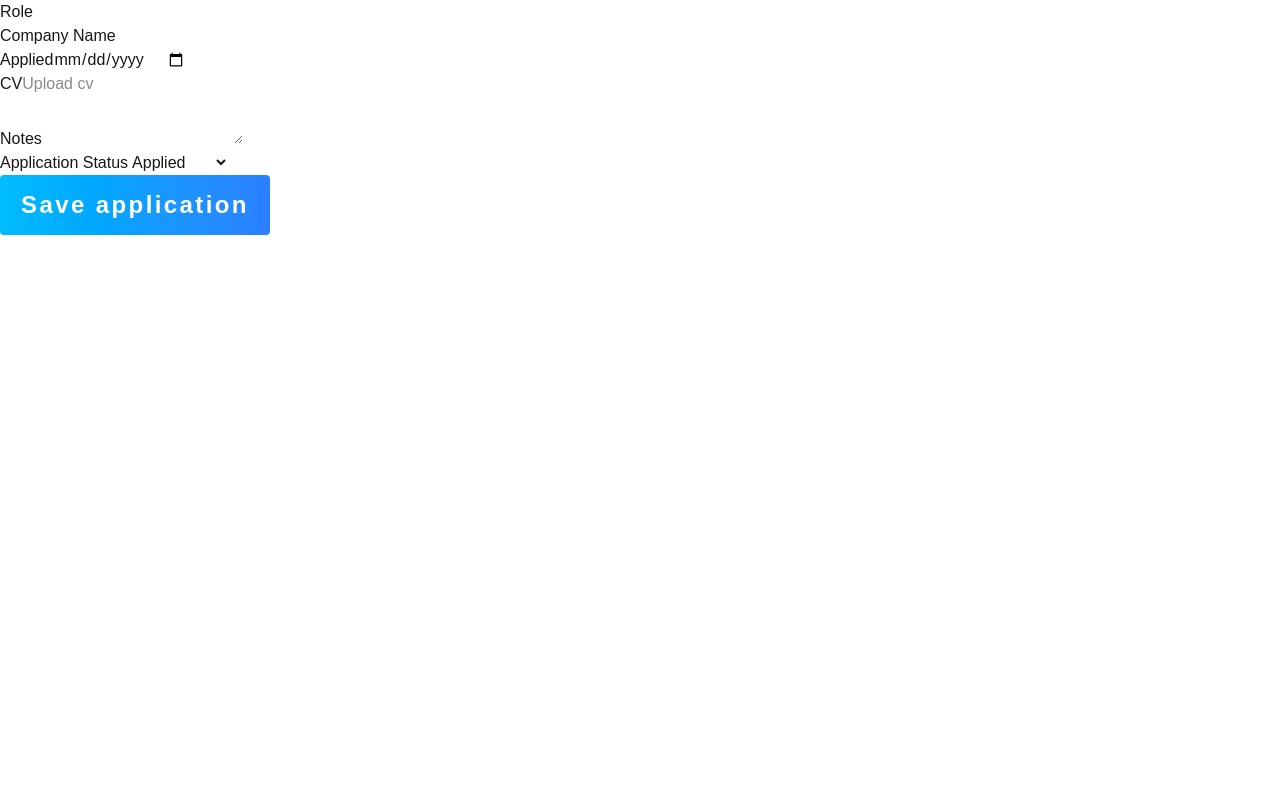
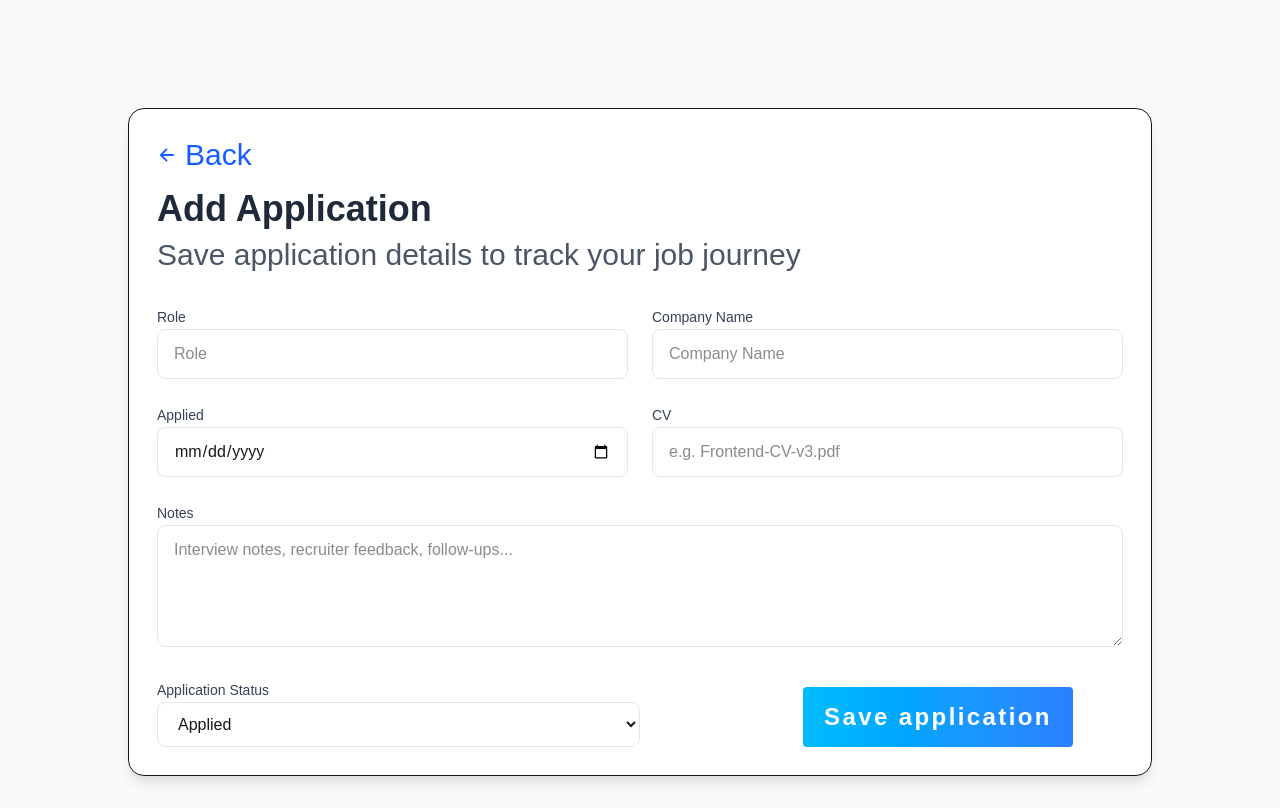
Before and after one commit to patilnandini1811/JobJourney, a Next.js app in the folder job-tracker-app/jobjourney-frontend/: page /applicationform in a window 1280 px wide. Built offline with nearby package versions, Linux system fonts and the light colour scheme.

Commit message:
Fixed Application form css

```diff
--- a/job-tracker-app/jobjourney-frontend/components/ApplicationForm.tsx
+++ b/job-tracker-app/jobjourney-frontend/components/ApplicationForm.tsx
@@ -1,54 +1,107 @@
-import React from 'react'
+"use client";
+
+import React from "react";
 import GradientBtn from "./ui/GradientBtn";
+import { IoArrowBack } from "react-icons/io5";
+import { useRouter } from "next/navigation";
+
 export const ApplicationForm = () => {
+  const router = useRouter();
+
   return (
-    <main>
-      <section>
-        <header>
+    <main className="min-h-screen bg-gray-50 flex items-start justify-center p-4 md:p-8 overflow-x-hidden">
 
+<section className="mt-8 md:mt-19 w-full max-w-5xl bg-white border shadow-lg rounded-2xl p-5 md:p-7 min-h-[600px]">
+
+        <header className="mb-8 text-3xl">
+          <div
+            onClick={() => router.back()}
+            className="flex items-center gap-2 text-blue-600 hover:text-blue-800 font-medium cursor-pointer"
+          >
+            <IoArrowBack className="text-xl" />
+            <span>Back</span>
+          </div>
+
+          <h1 className="text-3xl md:text-4xl  text-gray-800 font-bold mt-4">
+            Add Application
+          </h1>
+          <p className="text-gray-600 mt-2">
+            Save application details to track your job journey
+          </p>
         </header>
-        <form>
-          <div>
-            <div>
-              <label>Role</label>
-              <input/>
+
+        <form className="space-y-6">
+          {/* Row 1 */}
+          <div className="grid grid-cols-1 md:grid-cols-2 gap-6">
+            <div className="space-y-2">
+              <label className="text-sm font-medium  text-gray-700">Role</label>
+              <input
+                placeholder="Role"
+                className="w-full rounded-lg border border-gray-200 px-4 py-3 focus:outline-none focus:ring-2 focus:ring-sky-400"
+              />
             </div>
-            <div>
-              <label>Company Name</label>
-              <input/>
+
+            <div className="space-y-2">
+              <label className="text-sm font-medium text-gray-700">
+                Company Name
+              </label>
+              <input
+                placeholder="Company Name"
+                className="w-full rounded-lg border border-gray-200 px-4 py-3 focus:outline-none focus:ring-2 focus:ring-sky-400"
+              />
             </div>
           </div>
+
           {/* Row 2 */}
-           <div>
-            <div>
-              <label>Applied</label>
-              <input type="date" />
+          <div className="grid grid-cols-1 md:grid-cols-2 gap-6">
+            <div className="space-y-2">
+              <label className="text-sm font-medium text-gray-700">
+                Applied
+              </label>
+              <input
+                type="date"
+                className="w-full rounded-lg border border-gray-200 px-4 py-3 focus:outline-none focus:ring-2 focus:ring-sky-400"
+              />
             </div>
-            <div>
-              <label>CV</label>
-            <input placeholder='Upload cv' />
+
+            <div className="space-y-2">
+              <label className="text-sm font-medium text-gray-700">CV</label>
+              <input
+                placeholder="e.g. Frontend-CV-v3.pdf"
+                className="w-full rounded-lg border border-gray-200 px-4 py-3 focus:outline-none focus:ring-2 focus:ring-sky-400"
+              />
             </div>
           </div>
+
           {/* Notes */}
-        <div>
-          <label>Notes</label>
-          <textarea />
+          <div className="space-y-2">
+            <label className="text-sm font-medium text-gray-700">Notes</label>
+            <textarea
+              rows={4}
+              placeholder="Interview notes, recruiter feedback, follow-ups..."
+              className="w-full rounded-lg border border-gray-200 px-4 py-3 focus:outline-none focus:ring-2 focus:ring-sky-400"
+            />
           </div>
-        <div>
-          <div>
-            <label>Application Status</label>
-            <select>
+
+          {/* Status + Save */}
+          <div className="flex flex-col md:flex-row md:items-end md:justify-between gap-6">
+            <div className="w-full md:w-1/2 space-y-2">
+              <label className="text-sm font-medium text-gray-700">
+                Application Status
+              </label>
+              <select className="w-full rounded-lg border border-gray-200 px-4 py-3 focus:outline-none focus:ring-2 focus:ring-sky-400">
                 <option>Applied</option>
                 <option>In progress</option>
                 <option>Rejected</option>
               </select>
             </div>
 
+            <div className="w-full md:w-[320px]">
               <GradientBtn size="lg" title="Save application" />
+            </div>
           </div>
         </form>
       </section>
-
     </main>
-  )
-}
+  );
+};
```
Lines whose indentation alone changed are shown as unchanged.
